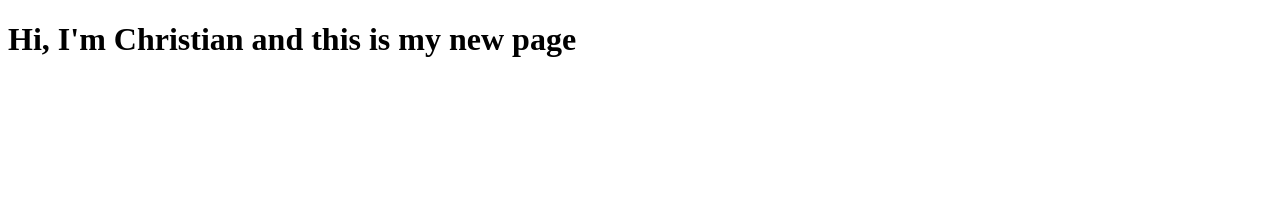
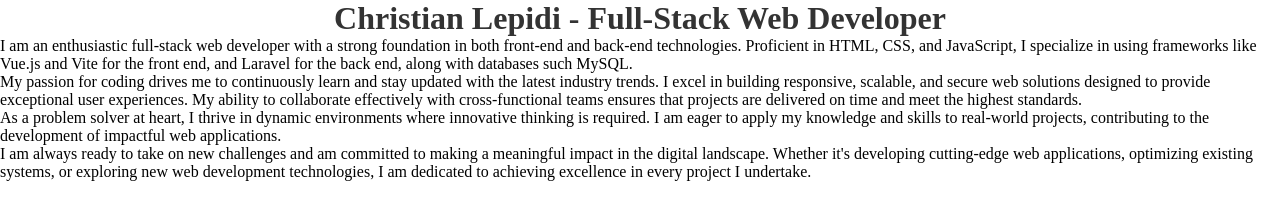
Before and after one commit to Christian-Lepidi/Christian-Lepidi.github.io, a plain HTML site: page index.html in a window 1280 px wide. Drawn offline with Linux system fonts and the light colour scheme.

Commit message:
Adjustment on text

```diff
--- /dev/null
+++ b/CSS/style.css
@@ -0,0 +1,10 @@
+* {
+  margin: 0;
+  padding: 0;
+  box-sizing: border-box;
+}
+
+.h1 {
+  text-align: center;
+  color: #333;
+}
--- a/index.html
+++ b/index.html
@@ -1,11 +1,45 @@
 <!DOCTYPE html>
 <html lang="en">
-<head>
-    <meta charset="UTF-8">
-    <meta name="viewport" content="width=device-width, initial-scale=1.0">
-    <title>Document</title>
-</head>
-<body>
-    <h1>Hi, I'm Christian and this is my new page</h1>
-</body>
+  <head>
+    <meta charset="UTF-8" />
+    <meta name="viewport" content="width=device-width, initial-scale=1.0" />
+    <link rel="stylesheet" href="./CSS/style.css" />
+    <title>Christian Lepidi</title>
+  </head>
+  <body>
+    <h1 class="h1">Christian Lepidi - Full-Stack Web Developer</h1>
+    <main>
+      <p>
+        I am an enthusiastic full-stack web developer with a strong foundation
+        in both front-end and back-end technologies. Proficient in HTML, CSS,
+        and JavaScript, I specialize in using frameworks like Vue.js and Vite
+        for the front end, and Laravel for the back end, along with databases
+        such MySQL.
+      </p>
+
+      <p>
+        My passion for coding drives me to continuously learn and stay updated
+        with the latest industry trends. I excel in building responsive,
+        scalable, and secure web solutions designed to provide exceptional user
+        experiences. My ability to collaborate effectively with cross-functional
+        teams ensures that projects are delivered on time and meet the highest
+        standards.
+      </p>
+
+      <p>
+        As a problem solver at heart, I thrive in dynamic environments where
+        innovative thinking is required. I am eager to apply my knowledge and
+        skills to real-world projects, contributing to the development of
+        impactful web applications.
+      </p>
+
+      <p>
+        I am always ready to take on new challenges and am committed to making a
+        meaningful impact in the digital landscape. Whether it's developing
+        cutting-edge web applications, optimizing existing systems, or exploring
+        new web development technologies, I am dedicated to achieving excellence
+        in every project I undertake.
+      </p>
+    </main>
+  </body>
 </html>
```
